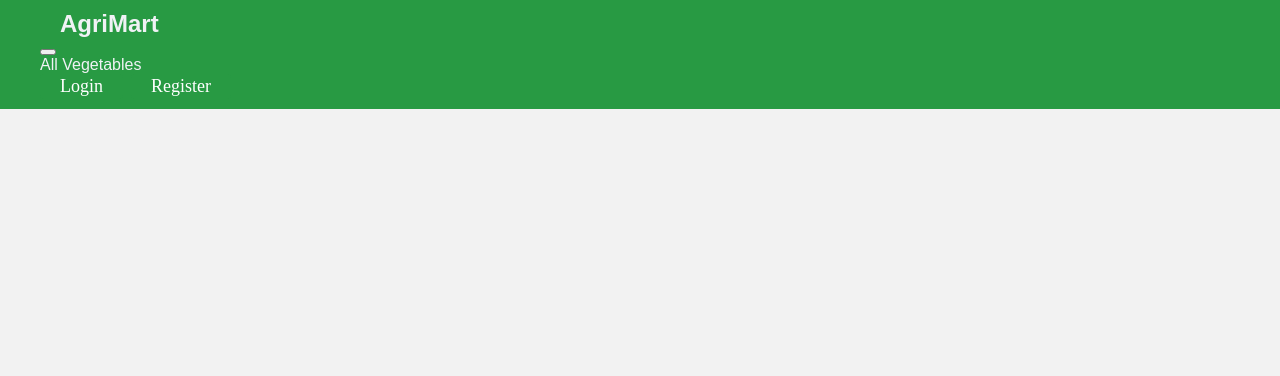
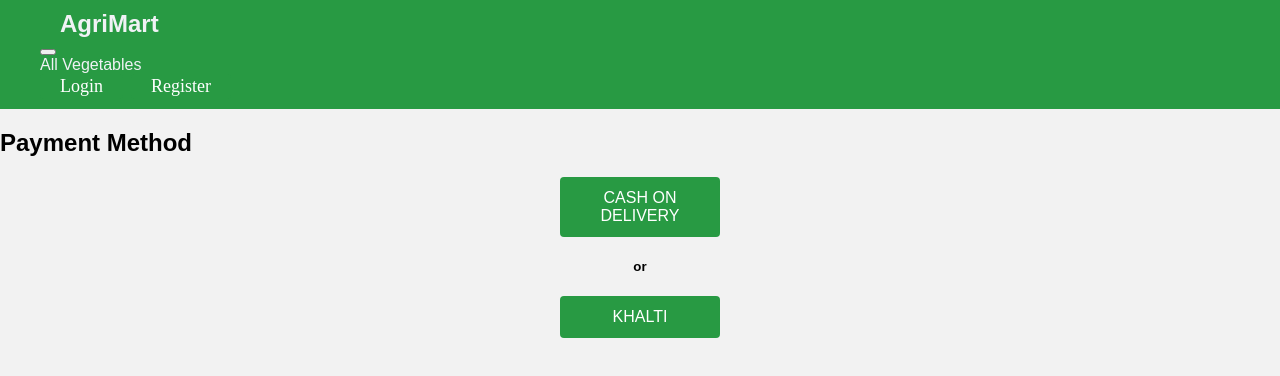
Before and after one commit to samyog437/agrimart_react, a React (Create React App) app: page /products/1/delivery/payment in a window 1280 px wide. Shown: the top 376 px of the page. Built offline with nearby package versions, Linux system fonts and the light colour scheme; the HTML template or start-up script is replaced by a standard one.

Commit message:
payment page

```diff
--- a/src/App.js
+++ b/src/App.js
@@ -12,6 +12,7 @@ import Dashboard from './pages/Dashboard';
 import AllVegetables from './pages/AllVegetables';
 import ProductPage from "./pages/ProductPage";
 import DeliveryPage from "./pages/DeliveryPage";
+import PaymentPage from "./pages/PaymentPage";
 
 function App() {
   const [userId, setUserId] = useState();
@@ -46,6 +47,7 @@ function App() {
           <Route path="/products" element={<AllVegetables/>}/>
           <Route path="/products/:products_id" element={<ProductPage/>} />
           <Route path="/products/:products_id/delivery" element={<DeliveryPage/>} />
+          <Route path="/products/:products_id/delivery/payment" element={<PaymentPage/>} />
           <Route path="/login" element={userId ? <Dashboard/> : <Login/>}/>
           <Route path="/register" element={userId ? <Dashboard /> : <Register/>}/>
         </Routes>
--- a/src/pages/DeliveryPage.js
+++ b/src/pages/DeliveryPage.js
@@ -1,6 +1,6 @@
 import axios from "axios";
 import { useState } from "react";
-import { useLocation } from "react-router-dom";
+import { useLocation, useNavigate } from "react-router-dom";
 
 const DeliveryPage = () => {
     const location = useLocation()
@@ -9,9 +9,9 @@ const DeliveryPage = () => {
     const [landmark, setLandmark]= useState('')
     const [contact, setContact] = useState('')
     const path = location.pathname.split("/")[2];
-    const token = localStorage.getItem('token');
-
-    const config = { headers: {Authorization: `Bearer ${token}`} }
+    const queryParams = new URLSearchParams(location.search);
+    const quantity = parseInt(queryParams.get("quantity"));
+    const navigate = useNavigate();
 
     const handleCityChange = (e) => {
       setCity(e.target.value);
@@ -29,20 +29,20 @@ const DeliveryPage = () => {
       setContact(e.target.value);
     };
 
-    const handleDeliverySubmit = async () => {
+    const handleDeliverySubmit = () => {
       const deliveryData = {
         city,
         area,
         landmark,
         contactNo: parseInt(contact),
+        quantity
       };
       console.log(deliveryData)
       try {
-        await axios.post(`/products/${path}/delivery/`, deliveryData, config);
-        alert("Product ordered successfully");
+        sessionStorage.setItem("deliveryData", JSON.stringify(deliveryData));
+        navigate(`/products/${path}/delivery/payment`);
       } catch (error) {
         console.log(`the path is ${path}`)
-        console.log(`the path is ${token}`)
         console.log(error);
       }
     };
--- /dev/null
+++ b/src/pages/PaymentPage.js
@@ -0,0 +1,37 @@
+import axios from "axios";
+import { useState } from "react";
+import { useLocation } from "react-router-dom";
+
+const PaymentPage = () => {
+    const location = useLocation()
+    const path = location.pathname.split("/")[2];
+    const token = localStorage.getItem('token');
+    const deliveryData = JSON.parse(sessionStorage.getItem("deliveryData"))
+
+    const config = { headers: {Authorization: `Bearer ${token}`} }
+
+    const handleOrder = async () => {
+        try {
+          await axios.post(`/products/${path}/delivery`, deliveryData, config);
+          alert("Order placed successfully");
+        } catch (error) {
+          console.log("Error placing order:", error);
+          alert("Failed to place order");
+        }
+      };
+
+    return (
+        <>
+            <div className="text-center">
+                <h2>Payment Method</h2>
+                <div className="btn-group">
+                    <button onClick={handleOrder}>Cash on Delivery</button>
+                    <h5>or</h5>
+                    <button>Khalti</button>
+                </div>
+            </div>
+        </>
+    )
+}
+
+export default PaymentPage;
--- a/src/pages/ProductPage.js
+++ b/src/pages/ProductPage.js
@@ -54,7 +54,7 @@ const ProductPage = (props) => {
     }, [path, product?._id]);
 
     const handleBuyNow = () => {
-      navigate(`/products/${product._id}/delivery`)
+      navigate(`/products/${product._id}/delivery?quantity=${quantity}`)
     }
 
     const increaseQuantity = () => {
```
